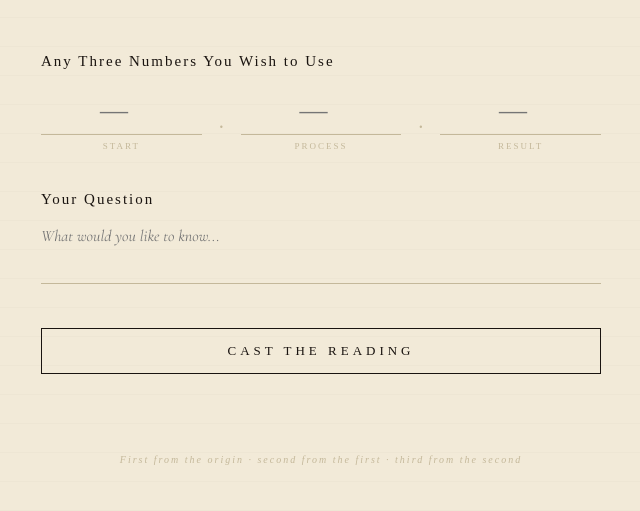
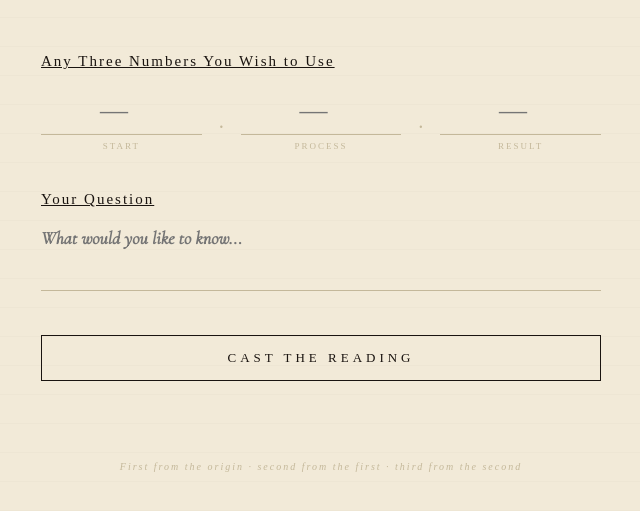
Before and after one commit to shaoyx62/SharedMinds, a plain HTML site: page week10_colabNotebook/index.html in a window 1280 px wide. Shown: the part 145-656 px from the top of the page, without its empty margins (319-959 px from the left). Drawn offline with nearby package versions, Linux system fonts and the light colour scheme; a web font is replaced by a local one.

Commit message:
Update style.css

```diff
--- a/week10_colabNotebook/style.css
+++ b/week10_colabNotebook/style.css
@@ -76,7 +76,7 @@ header {
   font-size: 15px;
   letter-spacing: 2px;
   color: var(--ink);
-  /* text-transform: uppercase; */
+  text-decoration: underline;
   margin-bottom: 16px;
   display: block;
 }
@@ -133,13 +133,15 @@ header {
   font-size: 15px;
   letter-spacing: 2px;
   color: var(--ink);
-  /* text-transform: uppercase; */
+  text-decoration: underline;
   margin-bottom: 8px;
 }
 
 .question-section textarea::placeholder {
+  font-size: 18px;
   font-family: 'Cormorant Garamond', serif;
   font-style: italic;
+  font-weight: bold;
 }
 
 .question-section textarea {
@@ -148,7 +150,7 @@ header {
   border: none;
   border-bottom: 1px solid var(--fade);
   padding: 8px 0;
-  font-size: 16px;
+  font-size: 18px;
   font-family: 'Cormorant Garamond', serif;
   font-style: italic;
   color: var(--ink);
```
